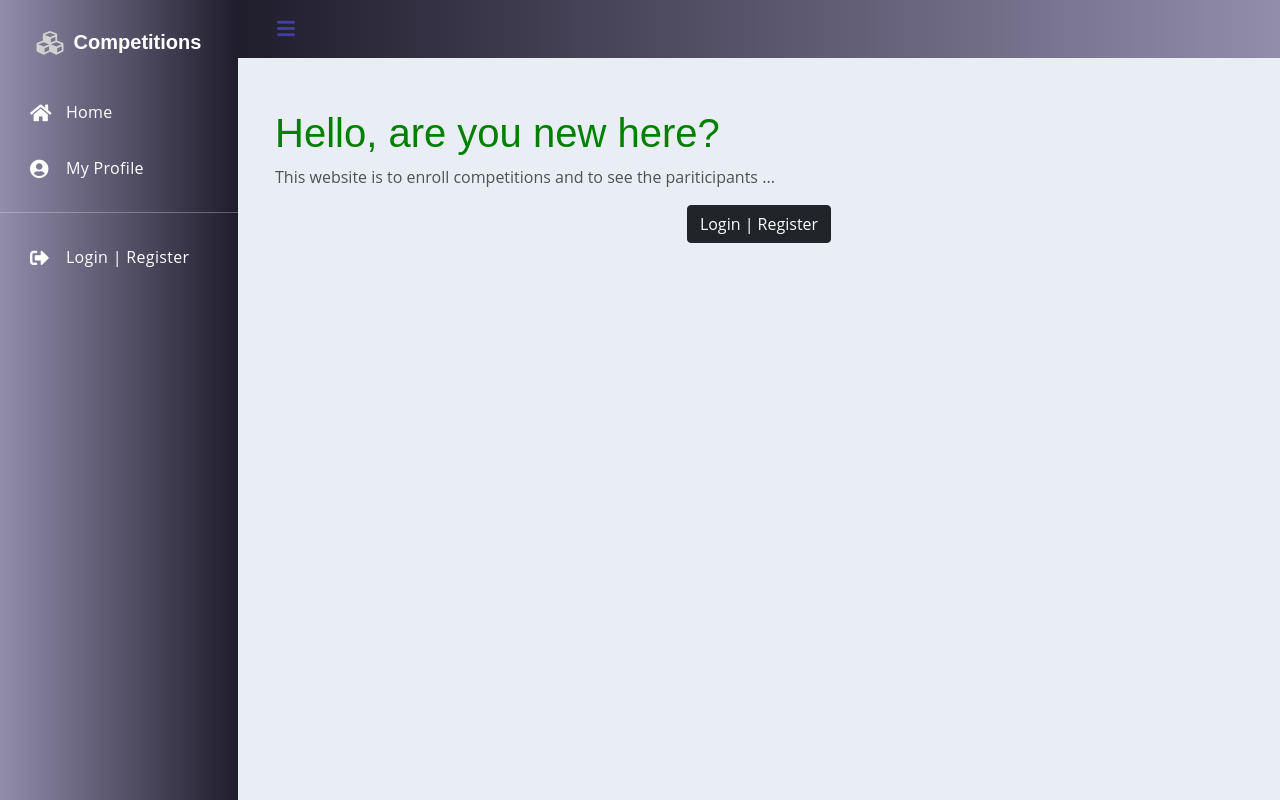
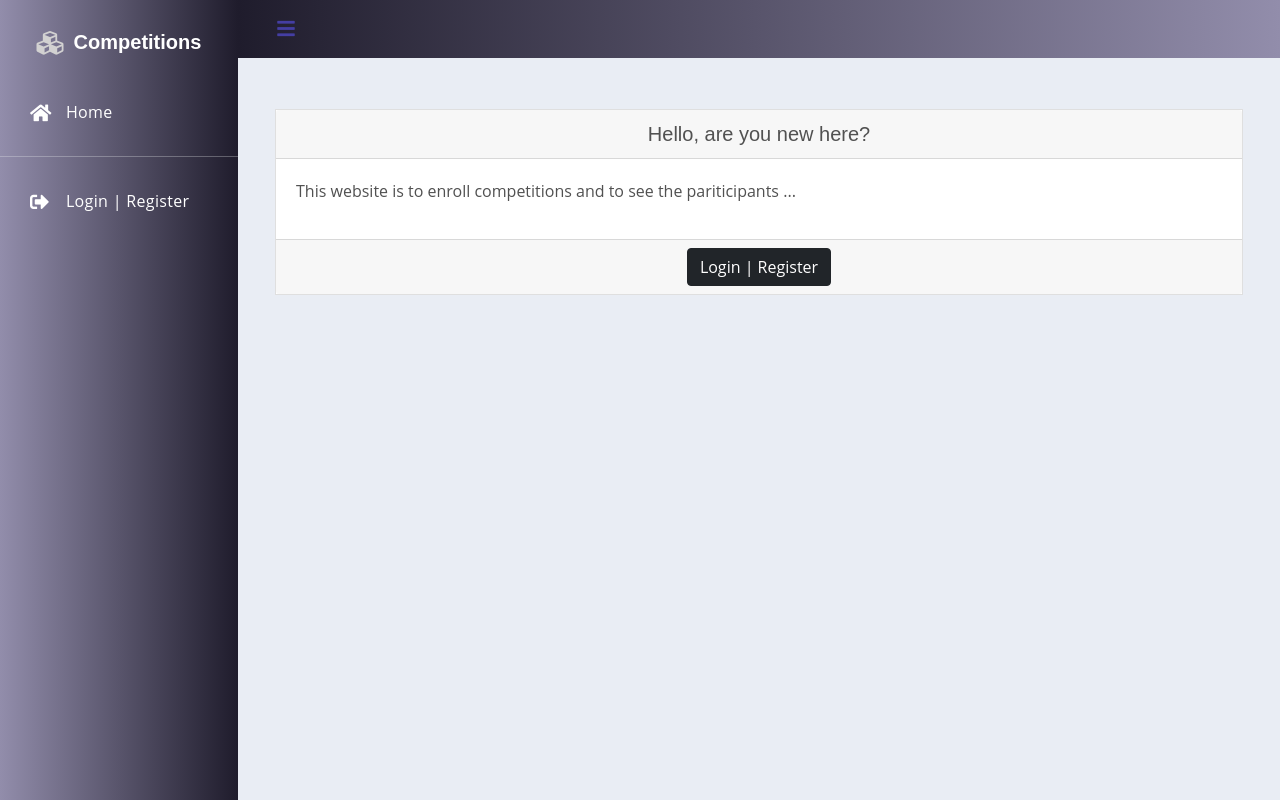
Before and after one commit to AdelAg94/competition-sager, a Django app: page / in a window 1280 px wide. Run offline with Django 3.2, Linux system fonts and the light colour scheme; some libraries are stand-ins or nearby versions.

Commit message:
Initial v2

```diff
--- a/competition/templates/css/part-css.html
+++ b/competition/templates/css/part-css.html
@@ -46,5 +46,9 @@
 .shadow-none {
     box-shadow: none!important;
 }
-
+.rounded-circle{
+    height: 150px;
+    width: 150px;
+    object-fit: cover;
+}
 </style>
--- a/competition/templates/css/parts-css.html
+++ b/competition/templates/css/parts-css.html
@@ -50,8 +50,9 @@
 }
 
 .our-team .picture img {
-  width: 100%;
-  height: auto;
+  width: 133px;
+  height: 133px;
+  object-fit: cover;
   border-radius: 50%;
   transform: scale(1);
   transition: all 0.9s ease 0s;
--- a/competition/templates/general/base.html
+++ b/competition/templates/general/base.html
@@ -25,9 +25,9 @@
             <nav class="dashboard-nav-list">
                 <a href="/" class="dashboard-nav-item"><i class="fas fa-home"></i>
                 Home </a>
+                {% if user.is_authenticated %}
                 <a href="/profile" class="dashboard-nav-item"><i class="fas fa-user-circle"></i>
                 My Profile </a>
-                {% if user.is_authenticated %}
                 <a href="/participants" class="dashboard-nav-item"><i class="fas fa-users"></i> Participants </a>
                 <a href="/competitions" class="dashboard-nav-item"><i class="fab fa-free-code-camp"></i> Competitions </a>
                     {% endif %}
@@ -71,7 +71,7 @@
             <header class='dashboard-toolbar justify-content-between'>
                 <a href="#!" class="menu-toggle"><i class="fas fa-bars"></i></a>
                 {% if user.is_authenticated %}
-                <h4>Hello, <span style="color: #443ea2;"> <a href="/profile" class="text-decoration-none">{{user.first_name}}</a></span></h4>
+                <h4>Hello, <a href="/profile" class="text-decoration-none" style="color: white;">{{user.first_name}}</a></h4>
                 {% endif %}
             </header>
             <div class='dashboard-content'>
--- a/competition/templates/general/home.html
+++ b/competition/templates/general/home.html
@@ -5,16 +5,22 @@ Home | Sager
 
 {% block content %}
 
-  <h1 id="hello">
-      Hello, are you new here?
-  </h1>
-  <p>
-    This website is to enroll competitions and to see the pariticipants ...
-  </p>
-  <div class="row justify-content-center text-center">
+<div class="card">
+  <h5 class="card-header">Hello, are you new here?</h5>
+  <div class="card-body">
+    <p>
+      This website is to enroll competitions and to see the pariticipants ...
+    </p>
+  </div>
+  <div class="card-footer">
+    <div class="row justify-content-center text-center">
     <div class="col-12">
       <a href="/login"><button class="btn btn-dark"> Login | Register</button></a>
     </div>
+  </div>
+</div>
+
+
 
 
   </div>
--- a/competition/templates/general/home_reg.html
+++ b/competition/templates/general/home_reg.html
@@ -18,7 +18,7 @@
       <label for="happy-radio" class="happy-card">
         <h1>Competitions</h1>
         <ul>
-          <li>You will see competitions and enroll if like to join</li>
+          <li>You will see competitions and enroll</li>
         </ul>
         <a href="/competitions"><p>See Competitions</p></a>
       </label>
--- a/competition/templates/general/login.html
+++ b/competition/templates/general/login.html
@@ -58,9 +58,9 @@ Login | Register
 						</div>
 						</div>
 						<div class="hr"></div>
-						<div class="foot-lnk">
+						<!-- <div class="foot-lnk">
 							<a href="#forgot">Forgot Password?</a>
-						</div>
+						</div> -->
 						<div class="foot-lnk go-register">
 							<p>Are you a new member? <span><a href="#">Register Now</a></span></p>
 						</div>
--- a/competition/templates/general/participants.html
+++ b/competition/templates/general/participants.html
@@ -12,7 +12,7 @@
 {% if country_participants %}
 <div class="card mb-5">
   <h5 class="card-header">
-    Here is a list of Participants lives in {{country.name}}
+    Participants live in {{country.name}}
   </h5>
   <div class="card-body">
     <div class="container">
@@ -43,7 +43,7 @@
 
   <div class="card">
     <h5 class="card-header">
-      Here is a list of all pariticipants that are not from {{country.name}}
+      All other pariticipants
     </h5>
     <div class="card-body">
       <div class="container">
```
Also changed, not shown: competition/db.sqlite3, competition/templates/general/nav.html (deleted), competition/uploads/media/participants/IMG-20210519-WA0017.jpg (added), competition/uploads/media/participants/IMG_20210514_170741.jpg (added).
